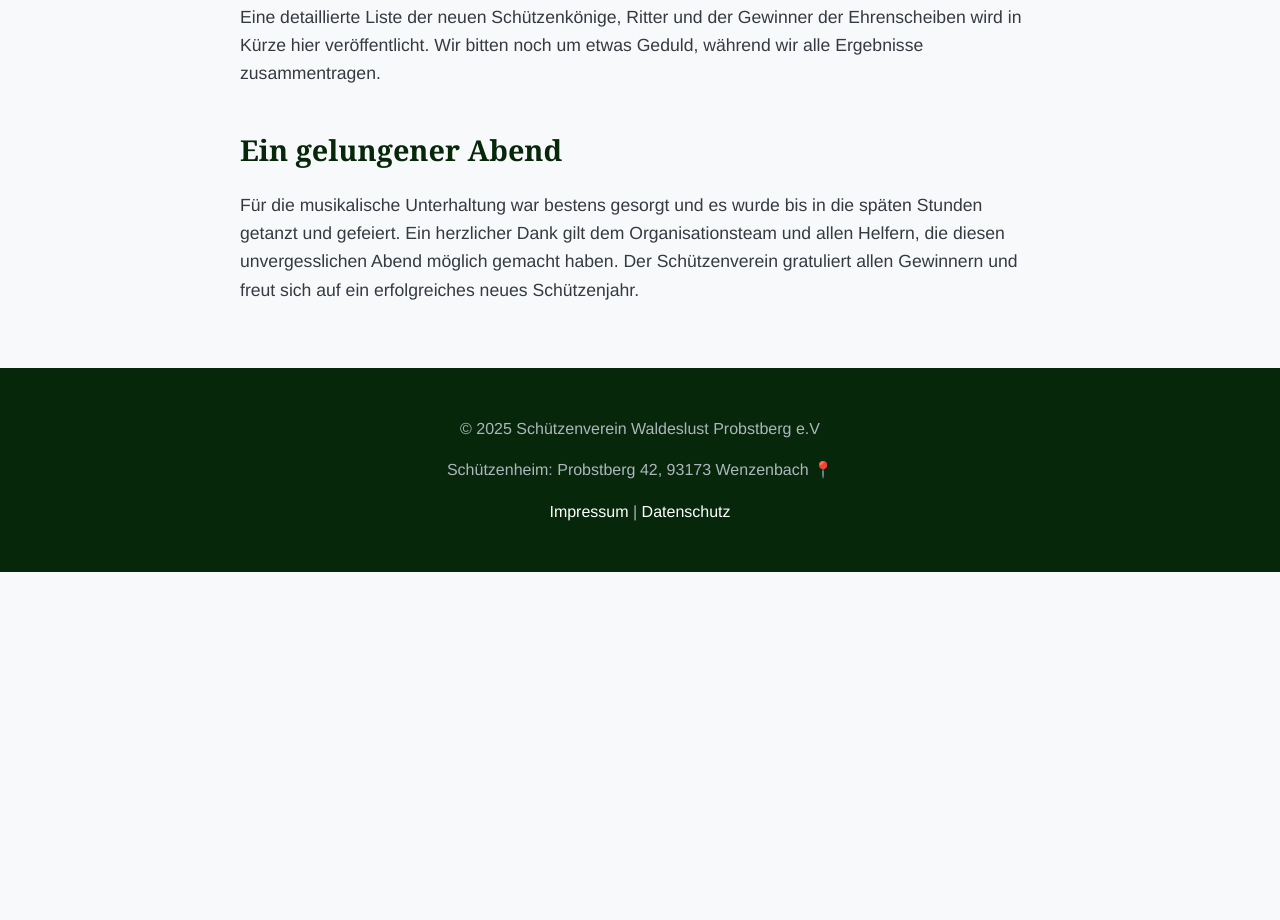
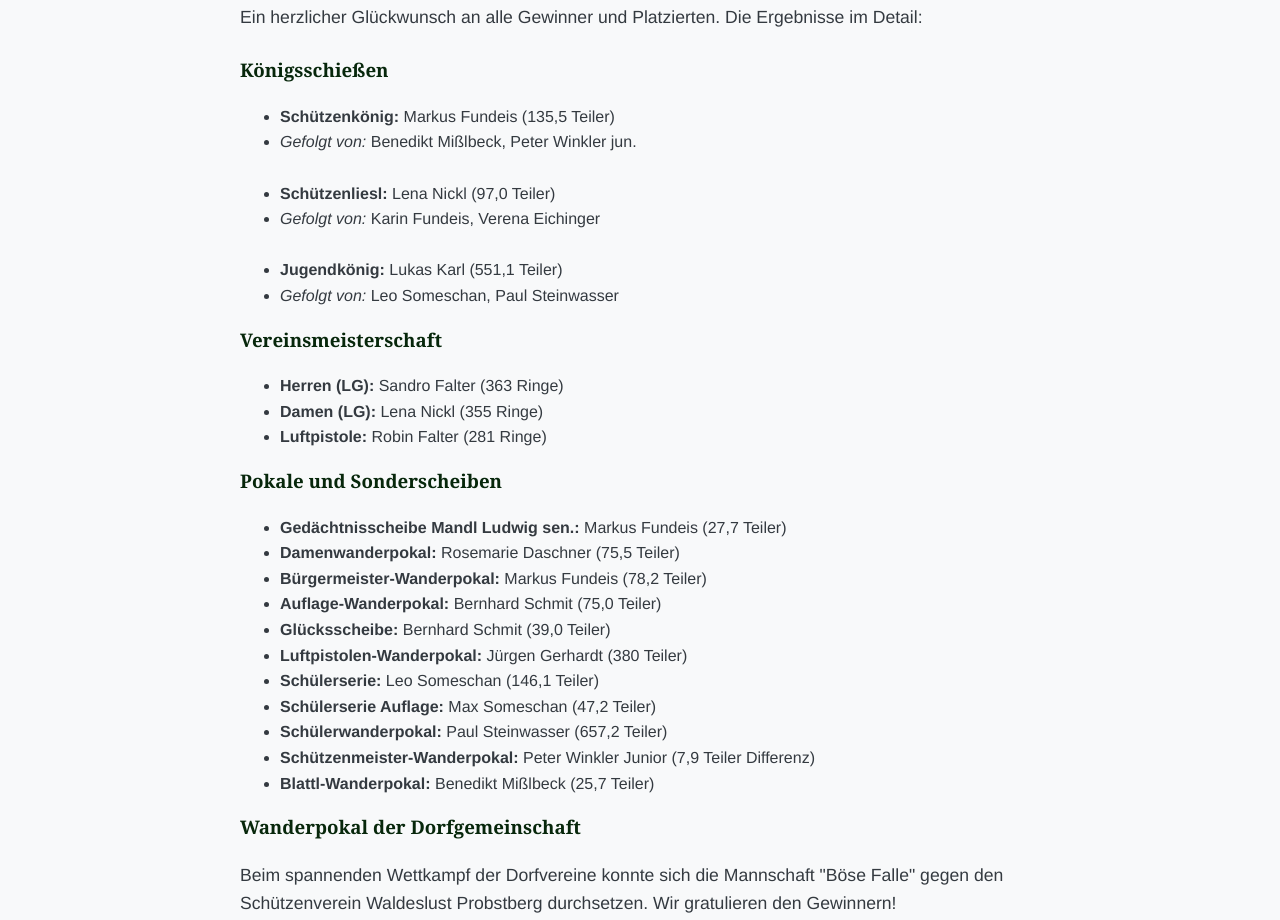
Before and after one commit to LuckySan/wp-website, a plain HTML site: page artikel/koenigsfeier-2025.html in a window 1280 px wide. Shown: the part 1193-2113 px from the top of the page. Before the commit the page ends 1765 px from the top, so only its background shows below. Drawn offline with Linux system fonts and the light colour scheme.

Commit message:
Update Königsfeier 2025 article with detailed results for Königsschießen, Vereinsmeisterschaft, and Pokale

```diff
--- a/artikel/koenigsfeier-2025.html
+++ b/artikel/koenigsfeier-2025.html
@@ -46,7 +46,44 @@
             <p>Die Spannung im Saal war greifbar, als Schützenmeister Markus Fundeis die Ergebnisse des Königsschießens bekannt gab. Die Proklamation der neuen Schützenkönige ist jedes Jahr ein besonderer Moment, der die Gemeinschaft und die sportlichen Leistungen feiert.</p>
 
             <h2>Die Gewinner des Abends</h2>
-            <p>Eine detaillierte Liste der neuen Schützenkönige, Ritter und der Gewinner der Ehrenscheiben wird in Kürze hier veröffentlicht. Wir bitten noch um etwas Geduld, während wir alle Ergebnisse zusammentragen.</p>
+            <p>Ein herzlicher Glückwunsch an alle Gewinner und Platzierten. Die Ergebnisse im Detail:</p>
+
+            <h3>Königsschießen</h3>
+            <ul>
+                <li><strong>Schützenkönig:</strong> Markus Fundeis (135,5 Teiler)</li>
+                <li><em>Gefolgt von: </em> Benedikt Mißlbeck, Peter Winkler jun.</li>
+                <br>
+                <li><strong>Schützenliesl:</strong> Lena Nickl (97,0 Teiler)</li>
+                <li><em>Gefolgt von: </em> Karin Fundeis, Verena Eichinger</li>
+                <br>
+                <li><strong>Jugendkönig:</strong> Lukas Karl (551,1 Teiler)</li>
+                <li><em>Gefolgt von: </em> Leo Someschan, Paul Steinwasser</li>
+            </ul>
+
+            <h3>Vereinsmeisterschaft</h3>
+            <ul>
+                <li><strong>Herren (LG):</strong> Sandro Falter (363 Ringe)</li>
+                <li><strong>Damen (LG):</strong> Lena Nickl (355 Ringe)</li>
+                <li><strong>Luftpistole:</strong> Robin Falter (281 Ringe)</li>
+            </ul>
+
+            <h3>Pokale und Sonderscheiben</h3>
+            <ul>
+                <li><strong>Gedächtnisscheibe Mandl Ludwig sen.:</strong> Markus Fundeis (27,7 Teiler)</li>
+                <li><strong>Damenwanderpokal:</strong> Rosemarie Daschner (75,5 Teiler)</li>
+                <li><strong>Bürgermeister-Wanderpokal:</strong> Markus Fundeis (78,2 Teiler)</li>
+                <li><strong>Auflage-Wanderpokal:</strong> Bernhard Schmit (75,0 Teiler)</li>
+                <li><strong>Glücksscheibe:</strong> Bernhard Schmit (39,0 Teiler)</li>
+                <li><strong>Luftpistolen-Wanderpokal:</strong> Jürgen Gerhardt (380 Teiler)</li>
+                <li><strong>Schülerserie:</strong> Leo Someschan (146,1 Teiler)</li>
+                <li><strong>Schülerserie Auflage:</strong> Max Someschan (47,2 Teiler)</li>
+                <li><strong>Schülerwanderpokal:</strong> Paul Steinwasser (657,2 Teiler)</li>
+                <li><strong>Schützenmeister-Wanderpokal:</strong> Peter Winkler Junior (7,9 Teiler Differenz)</li>
+                <li><strong>Blattl-Wanderpokal:</strong> Benedikt Mißlbeck (25,7 Teiler)</li>
+            </ul>
+
+            <h3>Wanderpokal der Dorfgemeinschaft</h3>
+            <p>Beim spannenden Wettkampf der Dorfvereine konnte sich die Mannschaft "Böse Falle" gegen den Schützenverein Waldeslust Probstberg durchsetzen. Wir gratulieren den Gewinnern!</p>
 
             <h2>Ein gelungener Abend</h2>
             <p>Für die musikalische Unterhaltung war bestens gesorgt und es wurde bis in die späten Stunden getanzt und gefeiert. Ein herzlicher Dank gilt dem Organisationsteam und allen Helfern, die diesen unvergesslichen Abend möglich gemacht haben. Der Schützenverein gratuliert allen Gewinnern und freut sich auf ein erfolgreiches neues Schützenjahr.</p>
```
